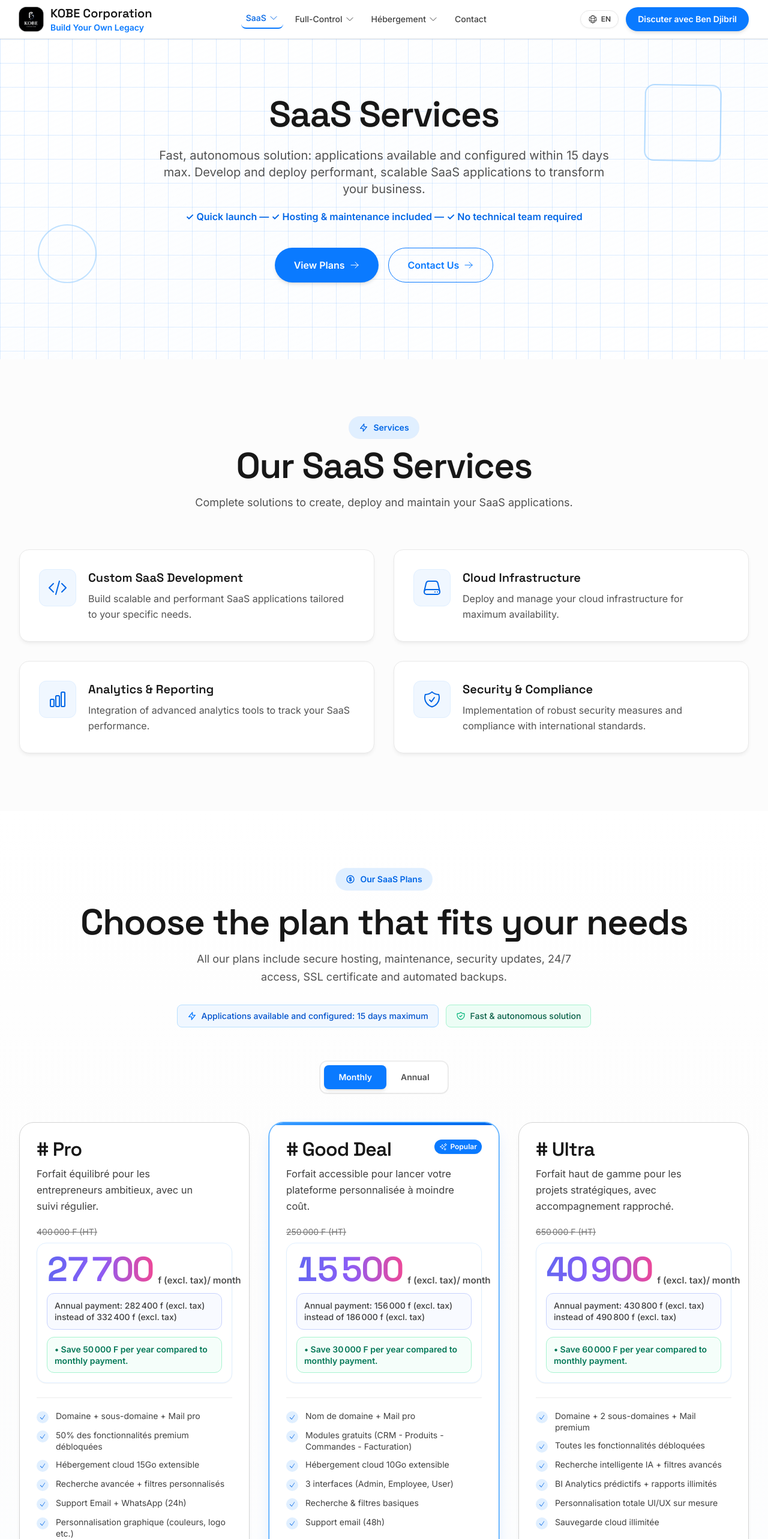
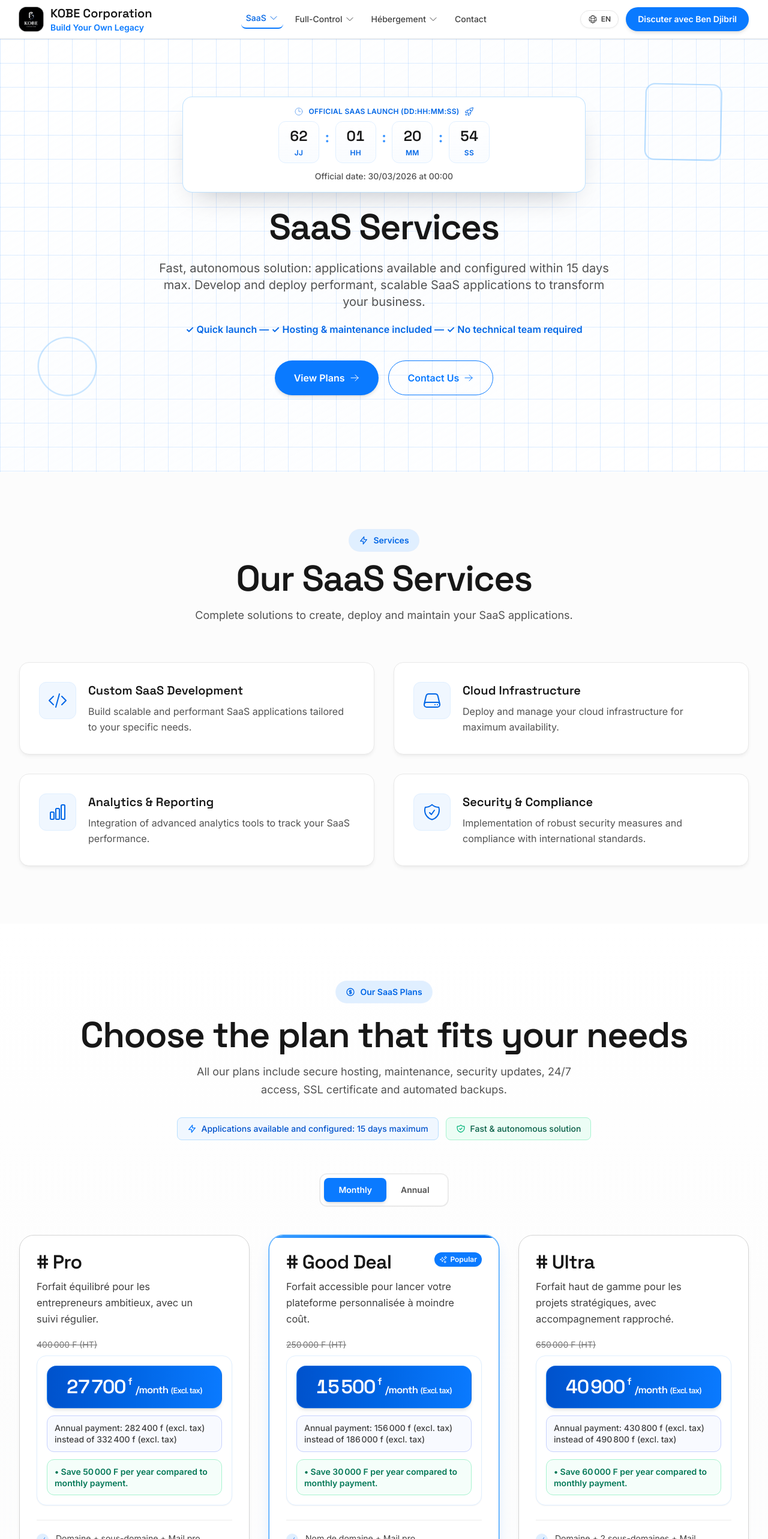
Before and after one commit to KOBE-Corporation/pricing-kobecorp, a React (Vite) app: page / in a window 1280 px wide. Shown: the top 2566 px of the page at 60% size. Built offline with nearby package versions, Linux system fonts and the light colour scheme.

Commit message:
Add countdown feature to PageHero component and update SaaS with countdown props

```diff
--- a/src/components/PageHero.tsx
+++ b/src/components/PageHero.tsx
@@ -1,3 +1,5 @@
+import { useEffect, useMemo, useState } from 'react';
+import { ClockIcon, RocketLaunchIcon } from '@heroicons/react/24/outline';
 import Button from './Button';
 
 type HeroCta = {
@@ -13,6 +15,44 @@ type PageHeroProps = {
   highlightLine?: string;
   primaryCta?: HeroCta;
   secondaryCta?: HeroCta;
+  countdownTargetDate?: string;
+  countdownLabel?: string;
+  countdownFinishedLabel?: string;
+  countdownDateLabel?: string;
+};
+
+type CountdownParts = {
+  days: string;
+  hours: string;
+  minutes: string;
+  seconds: string;
+  finished: boolean;
+};
+
+const getCountdownParts = (targetTimestamp: number): CountdownParts => {
+  const diff = targetTimestamp - Date.now();
+  if (diff <= 0) {
+    return {
+      days: '00',
+      hours: '00',
+      minutes: '00',
+      seconds: '00',
+      finished: true,
+    };
+  }
+  const totalSeconds = Math.floor(diff / 1000);
+  const days = Math.floor(totalSeconds / 86400);
+  const hours = Math.floor((totalSeconds % 86400) / 3600);
+  const minutes = Math.floor((totalSeconds % 3600) / 60);
+  const seconds = totalSeconds % 60;
+  const pad = (n: number) => String(n).padStart(2, '0');
+  return {
+    days: pad(days),
+    hours: pad(hours),
+    minutes: pad(minutes),
+    seconds: pad(seconds),
+    finished: false,
+  };
 };
 
 const PageHero = ({
@@ -22,7 +62,34 @@ const PageHero = ({
   highlightLine,
   primaryCta,
   secondaryCta,
+  countdownTargetDate,
+  countdownLabel,
+  countdownFinishedLabel,
+  countdownDateLabel,
 }: PageHeroProps) => {
+  const targetTimestamp = useMemo(() => {
+    if (!countdownTargetDate) return null;
+    const parsed = Date.parse(countdownTargetDate);
+    return Number.isNaN(parsed) ? null : parsed;
+  }, [countdownTargetDate]);
+
+  const [countdown, setCountdown] = useState<CountdownParts | null>(() => {
+    if (!targetTimestamp) return null;
+    return getCountdownParts(targetTimestamp);
+  });
+
+  useEffect(() => {
+    if (!targetTimestamp) {
+      setCountdown(null);
+      return;
+    }
+    setCountdown(getCountdownParts(targetTimestamp));
+    const timer = window.setInterval(() => {
+      setCountdown(getCountdownParts(targetTimestamp));
+    }, 1000);
+    return () => window.clearInterval(timer);
+  }, [targetTimestamp]);
+
   return (
     <section
       id={id}
@@ -37,6 +104,44 @@ const PageHero = ({
       </div>
 
       <div className="relative z-10 w-full max-w-7xl mx-auto px-4 sm:px-6 lg:px-8 text-center">
+        {countdown && (
+          <div className="mb-7 w-full max-w-2xl mx-auto rounded-2xl border border-brand-200/90 bg-white/90 px-4 py-4 shadow-soft backdrop-blur-sm animate-fadeInUp">
+            <div className="flex items-center justify-center gap-2 text-brand-600 mb-2">
+              <ClockIcon className="h-4 w-4 animate-pulse" />
+              <p className="text-xs font-semibold uppercase tracking-wide">
+                {countdown.finished
+                  ? (countdownFinishedLabel ?? 'Lancement officiel en cours')
+                  : (countdownLabel ?? 'Compte à rebours du lancement officiel')}
+              </p>
+              <RocketLaunchIcon className="h-4 w-4" />
+            </div>
+            {!countdown.finished && (
+              <div className="flex items-center justify-center gap-1.5 sm:gap-2.5">
+                {[
+                  { key: 'days', value: countdown.days, label: 'JJ' },
+                  { key: 'hours', value: countdown.hours, label: 'HH' },
+                  { key: 'minutes', value: countdown.minutes, label: 'MM' },
+                  { key: 'seconds', value: countdown.seconds, label: 'SS' },
+                ].map((part, idx) => (
+                  <div key={part.key} className="flex items-center gap-1.5 sm:gap-2.5">
+                    <div className="min-w-[56px] sm:min-w-[68px] rounded-xl border border-brand-100 bg-gradient-to-b from-white to-brand-50/40 px-2 py-2 sm:px-3">
+                      <p className="font-display text-lg sm:text-2xl leading-none font-semibold text-ink tabular-nums">
+                        {part.value}
+                      </p>
+                      <p className="mt-1 text-[10px] sm:text-xs font-semibold text-brand-600 uppercase tracking-wide">
+                        {part.label}
+                      </p>
+                    </div>
+                    {idx < 3 && <span className="font-display text-lg sm:text-2xl text-brand-500/80 pb-4">:</span>}
+                  </div>
+                ))}
+              </div>
+            )}
+            <p className="mt-3 text-xs sm:text-sm text-neutral-600 font-medium">
+              {countdownDateLabel ?? 'Date de lancement : 30/03/2026 à 00:00'}
+            </p>
+          </div>
+        )}
         <h1 className="font-display text-4xl md:text-5xl lg:text-6xl font-semibold text-ink leading-[1.1] tracking-tight mb-6 animate-fadeInUp">
           {title}
         </h1>
--- a/src/components/PricingCard.tsx
+++ b/src/components/PricingCard.tsx
@@ -102,13 +102,17 @@ const PricingCard = ({ plan, annualSavings, billingPeriod = 'monthly', monthlyPr
               )}
 
               <div className="rounded-2xl border border-brand-100 bg-white px-4 py-4 shadow-sm">
-                <div className="flex items-end justify-between gap-2">
-                  <p className="font-display font-semibold leading-[0.95] tracking-tight tabular-nums text-[clamp(2rem,6.2vw,3.6rem)] bg-gradient-to-r from-indigo-500 via-violet-500 to-pink-500 bg-clip-text text-transparent whitespace-nowrap">
-                    {plan.price.toLocaleString('fr-FR')}
-                  </p>
-                  <p className="font-sans text-[clamp(0.72rem,1.9vw,0.95rem)] text-neutral-600 font-semibold text-right leading-tight whitespace-nowrap">
-                    f ({language === 'fr' ? 'HT' : 'excl. tax'})/ {plan.period}
-                  </p>
+                <div className="rounded-2xl bg-gradient-to-r from-brand-700 via-brand-600 to-brand-500 px-3 sm:px-4 py-3.5 sm:py-4 text-white shadow-md border border-brand-400/30">
+                  <div className="w-full text-center whitespace-nowrap">
+                    <p className="font-display font-semibold leading-[1.15] tracking-tight tabular-nums text-[clamp(1.3rem,3.7vw,2rem)]">
+                      {plan.price.toLocaleString('fr-FR')}
+                      <span className="ml-1 text-[clamp(0.82rem,1.8vw,1.05rem)] align-top">f</span>
+                      <span className="ml-1.5 font-display text-[clamp(0.8rem,1.9vw,1.05rem)]">/{plan.period}</span>
+                      <span className="ml-1 font-sans text-[clamp(0.64rem,1.45vw,0.8rem)] font-semibold opacity-95">
+                        ({language === 'fr' ? 'Hors Taxes' : 'Excl. tax'})
+                      </span>
+                    </p>
+                  </div>
                 </div>
 
                 {billingPeriod === 'monthly' && monthlyPrice != null && annualSavings != null && annualSavings > 0 && (
--- a/src/pages/SaaS.tsx
+++ b/src/pages/SaaS.tsx
@@ -24,7 +24,7 @@ type DynamicSaasPlan = (typeof saasPlans)[number] & {
   originalPrice?: number;
 };
 
-type InfoCardTone = 'rose' | 'indigo' | 'neutral' | 'amber' | 'blue';
+type InfoCardTone = 'rose' | 'indigo' | 'neutral' | 'amber' | 'blue' | 'slate';
 
 type ModalInfoCardProps = {
   icon: ComponentType<{ className?: string }>;
@@ -44,6 +44,10 @@ const toneClasses: Record<InfoCardTone, { card: string; icon: string }> = {
     icon: 'bg-indigo-100 text-indigo-600',
   },
   neutral: {
+    card: 'border-neutral-200 bg-white',
+    icon: 'bg-neutral-100 text-neutral-600',
+  },
+  slate: {
     card: 'border-neutral-200 bg-white',
     icon: 'bg-neutral-100 text-neutral-600',
   },
@@ -234,6 +238,10 @@ const SaaS = () => {
           title={t('saas.hero.title')}
           subtitle={t('saas.hero.subtitle')}
           highlightLine={t('saas.hero.highlightLine')}
+          countdownTargetDate="2026-03-30T00:00:00"
+          countdownLabel={language === 'fr' ? 'Lancement officiel SaaS (JJ:HH:MM:SS)' : 'Official SaaS launch (DD:HH:MM:SS)'}
+          countdownFinishedLabel={language === 'fr' ? 'Lancement officiel en cours' : 'Official launch is live'}
+          countdownDateLabel={language === 'fr' ? 'Date officielle : 30/03/2026 à 00:00' : 'Official date: 30/03/2026 at 00:00'}
           primaryCta={{
             label: t('saas.hero.primaryCta'),
             href: '#forfaits',
```
